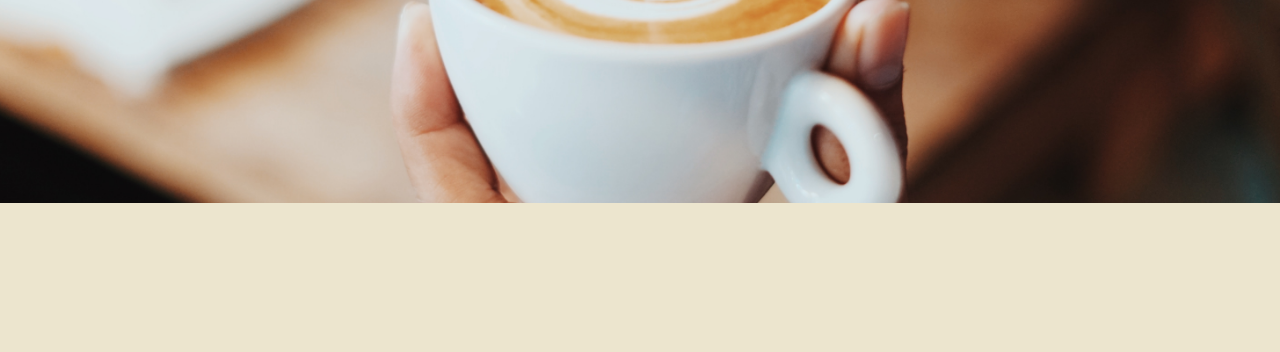
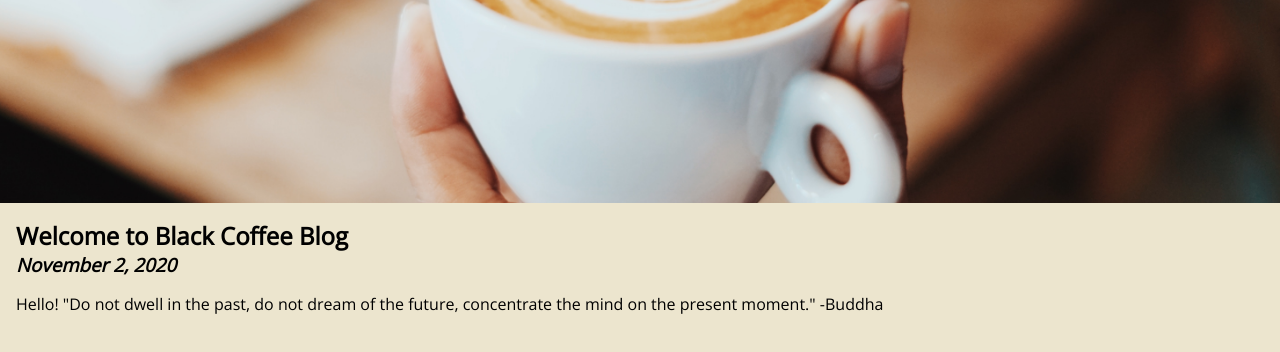
Before and after one commit to yntsoftware/coffee-shop, a Gatsby site: page / in a window 1280 px wide. Shown: the part 436-788 px from the top of the page. Built offline with nearby package versions, Linux system fonts and the light colour scheme; Gatsby itself is replaced by a stand-in of ours.

Commit message:
Add initial blog post listing

```diff
--- a/gatsby-config.js
+++ b/gatsby-config.js
@@ -3,6 +3,11 @@ module.exports = {
     title: 'My Coffee Blog'
   },
   plugins: [
-    'gatsby-plugin-netlify-cms'
+    'gatsby-plugin-netlify-cms',
+    { resolve: 'gatsby-source-filesystem',
+      options: {
+        name: 'blog',
+        path: 'src/blog' }},
+    'gatsby-transformer-remark'
   ]
 };
--- a/package.json
+++ b/package.json
@@ -16,6 +16,8 @@
   "dependencies": {
     "gatsby": "^2.24.91",
     "gatsby-plugin-netlify-cms": "^4.3.5",
+    "gatsby-source-filesystem": "^2.3.14",
+    "gatsby-transformer-remark": "^2.8.19",
     "netlify-cms-app": "^2.12.15",
     "react": "^16.13.1",
     "react-dom": "^16.13.1"
--- /dev/null
+++ b/src/components/BlogList.js
@@ -0,0 +1,36 @@
+import React from 'react';
+import { graphql, useStaticQuery } from 'gatsby';
+import BlogPost from './BlogPost';
+
+
+export default function BlogList() {
+  const data = useStaticQuery(graphql`
+    {
+      allMarkdownRemark {
+        edges {
+          node {
+            id
+            frontmatter {
+              title
+              date(formatString: "MMMM D, YYYY")
+            }
+            excerpt
+          }
+        }
+      }
+    }
+  `);
+
+  return (
+    <div>
+      {data.allMarkdownRemark.edges.map(edge => (
+        <BlogPost
+          key={edge.node.id}
+          title={edge.node.frontmatter.title}
+          date={edge.node.frontmatter.date}
+          excerpt={edge.node.excerpt}
+        />
+      ))}
+    </div>
+  );
+}
--- /dev/null
+++ b/src/components/BlogPost.js
@@ -0,0 +1,12 @@
+import React from 'react';
+import styles from './BlogPost.module.css';
+
+export default function BlogPost({ title, date, excerpt }) {
+  return (
+    <article className={styles.blog}>
+      <h2>{title}</h2>
+      <h3>{date}</h3>
+      <p>{excerpt}</p>
+    </article>
+  )
+}
--- /dev/null
+++ b/src/components/BlogPost.module.css
@@ -0,0 +1,12 @@
+.blog {
+  padding: 1rem;
+}
+
+.blog h2 {
+  margin: 0;
+}
+
+.blog h3 {
+  margin: 0;
+  font-style: italic;
+}
--- a/src/pages/index.js
+++ b/src/pages/index.js
@@ -2,6 +2,7 @@ import React from 'react';
 
 import { graphql, useStaticQuery } from 'gatsby';
 
+import BlogList from '../components/BlogList';
 import Layout from '../components/Layout';
 
 import styles from './index.module.css';
@@ -22,6 +23,7 @@ export default function IndexPage() {
       <div id={styles.hero}>
         <h1>{data.site.siteMetadata.title}</h1>
       </div>
+      <BlogList />
     </Layout>
   );
 }
```
Also changed, not shown: 1 other file.
